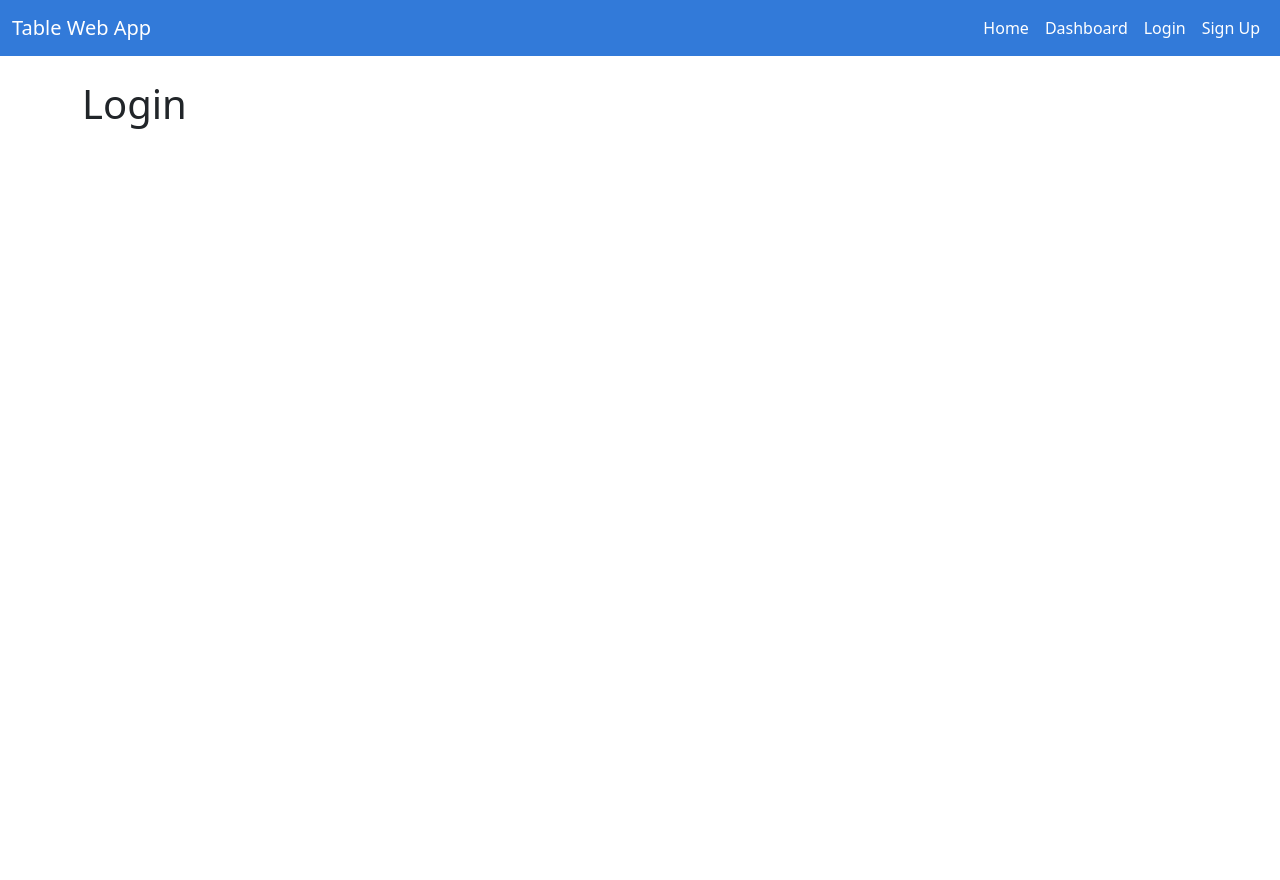
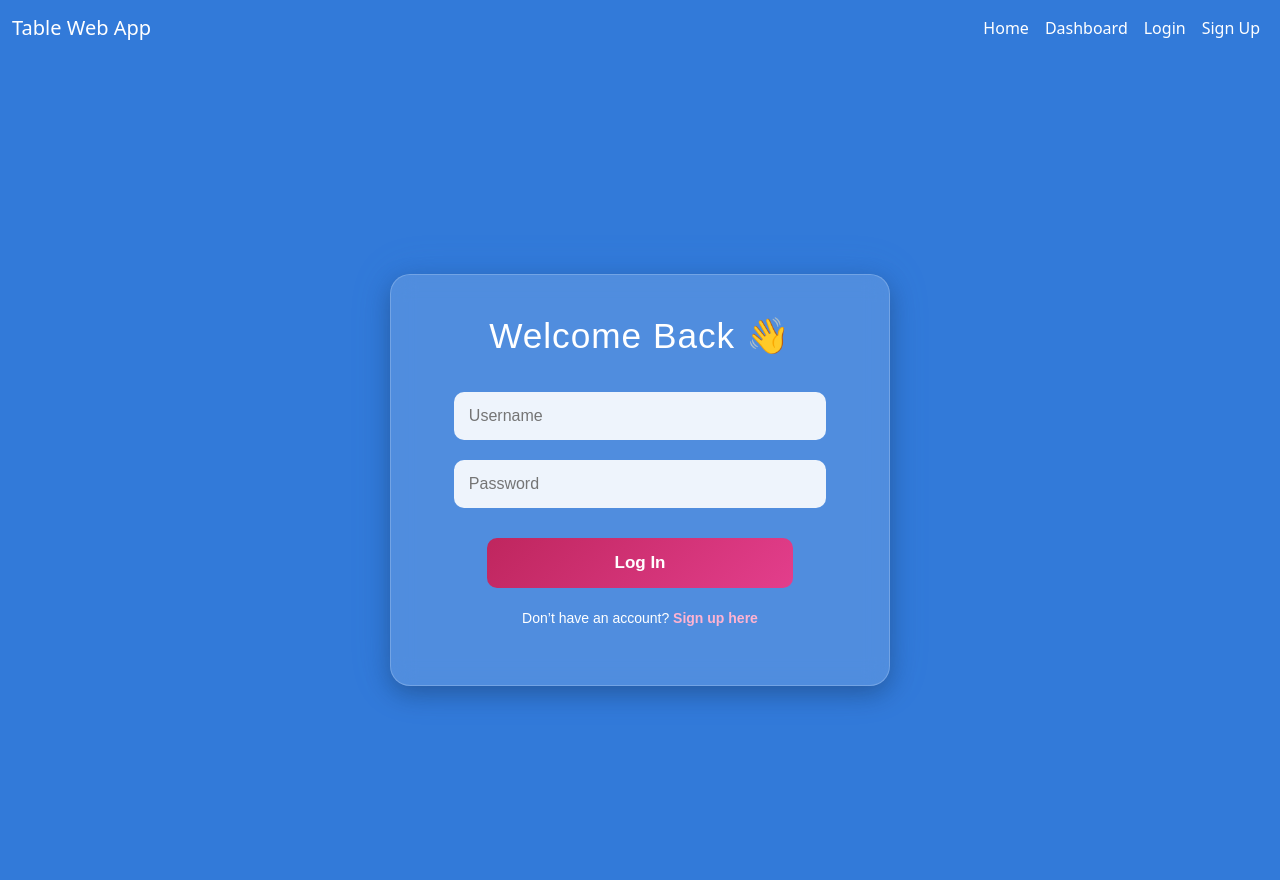
Before and after one commit to Tabak666/SemProj3, a Django app: page /login/ in a window 1280 px wide. Before the commit the page ends 129 px from the top, so only its background shows below. Run offline with Django 5.2, Linux system fonts and the light colour scheme.

Commit message:
login form

```diff
--- a/main/static/styles/login.css
+++ b/main/static/styles/login.css
@@ -0,0 +1,135 @@
+.login-page {
+    min-height: 100vh;
+    display: flex;
+    justify-content: center;
+    align-items: center;
+    flex-direction: column;
+    background: transparent;
+    font-family: 'Poppins', sans-serif;
+    padding: 20px;
+} nav,  body{
+    background: #327AD9;
+}
+.login-page .main {
+    background: rgba(255, 255, 255, 0.15);
+    backdrop-filter: blur(12px);
+    border: 1px solid rgba(255, 255, 255, 0.2);
+    border-radius: 20px;
+    padding: 40px 30px;
+    box-shadow: 0 8px 25px rgba(0, 0, 0, 0.25), 0 0 40px rgba(50, 122, 217, 0.2);
+    text-align: center;
+    transition: transform 0.3s ease, box-shadow 0.3s ease;
+    max-width: 500px;
+}
+
+.login-page .main:hover {
+    transform: translateY(-5px);
+    box-shadow: 0 12px 30px rgba(0, 0, 0, 0.4);
+}
+
+.login-page h1 {
+    color: #fff;
+    margin-bottom: 25px;
+    font-size: 2.2rem;
+    letter-spacing: 1px;
+}
+
+.login-page input {
+    width: 85%;
+    margin: 10px 0;
+    padding: 12px 15px;
+    border: none;
+    border-radius: 10px;
+    background: rgba(255, 255, 255, 0.9);
+    font-size: 16px;
+    font-weight: 500;
+    color: #333;
+    outline: none;
+    transition: box-shadow 0.3s ease, background 0.3s ease;
+}
+
+.login-page input:focus {
+    background: #fff;
+    box-shadow: 0 0 8px rgba(50, 122, 217, 0.6);
+}
+
+.login-page button {
+    width: 70%;
+    margin-top: 20px;
+    padding: 12px;
+    border-radius: 10px;
+    border: none;
+    background: linear-gradient(135deg, #BF265E, #E33E8C);
+    color: #fff;
+    font-size: 17px;
+    font-weight: 600;
+    cursor: pointer;
+    transition: transform 0.3s ease, box-shadow 0.3s ease;
+}
+
+.login-page button:hover {
+    transform: scale(1.05);
+    box-shadow: 0 0 15px rgba(191, 38, 94, 0.6);
+}
+
+.login-page p {
+    color: #fff;
+    margin-top: 20px;
+    font-size: 14px;
+}
+
+.login-page a {
+    color: #FFB3D1;
+    text-decoration: none;
+    font-weight: 600;
+}
+
+.login-page a:hover {
+    text-decoration: underline;
+}
+
+.login-page select {
+    width: 85%;
+    margin: 10px 0;
+    padding: 12px 15px;
+    border: none;
+    border-radius: 10px;
+    background: rgba(255, 255, 255, 0.9);
+    font-size: 16px;
+    font-weight: 500;
+    color: #333;
+    outline: none;
+    appearance: none;
+    -webkit-appearance: none;
+    -moz-appearance: none;
+    background-repeat: no-repeat;
+    background-position: right 15px center;
+    background-size: 12px;
+    cursor: pointer;
+    transition: box-shadow 0.3s ease, background 0.3s ease;
+}
+
+.login-page select:focus {
+    background: #fff;
+    box-shadow: 0 0 8px rgba(50, 122, 217, 0.6);
+}
+
+.login-page select option {
+    color: #333;
+    background: #fff;
+}
+
+
+@media (max-width: 500px) {
+    .login-page .main {
+        padding: 30px 20px;
+    }
+
+    .login-page h1 {
+        font-size: 1.8rem;
+    }
+
+    .login-page input, .login-page button {
+        width: 90%;
+    }
+}
--- a/main/templates/base.html
+++ b/main/templates/base.html
@@ -11,7 +11,7 @@
     {% load static %}
     <link rel="stylesheet" href="{% static 'styles/navbar.css' %}">
 
-    {% block extra_head %}{% endblock %}
+    {% block extra_css %}{% endblock %}
 </head>
 <body>
 
--- a/main/templates/login.html
+++ b/main/templates/login.html
@@ -1,6 +1,4 @@
 {% extends 'base.html' %}
-
-{% comment %} {% block title %}Niga{% endblock %} {% endcomment %}
 {% load static %}
 
 {% block title %}Login{% endblock %}
@@ -10,7 +8,15 @@
 {% endblock %}
 
 {% block content %}
-<div>
-    <h1>Login</h1>
+<div class="login-page">
+  <div class="main">
+    <h1>Welcome Back 👋</h1>
+    <form>
+      <input type="text" id="username" name="username" placeholder="Username" required>
+      <input type="password" id="password" name="password" placeholder="Password" required>
+      <button type="submit">Log In</button>
+    </form>
+    <p>Don’t have an account? <a href="{% url 'register' %}">Sign up here</a></p>
+  </div>
 </div>
 {% endblock %}
```
Also changed, not shown: main/static/script/validation.js (added, +29 -0 lines), main/templates/register.html (+29 -2 lines).
